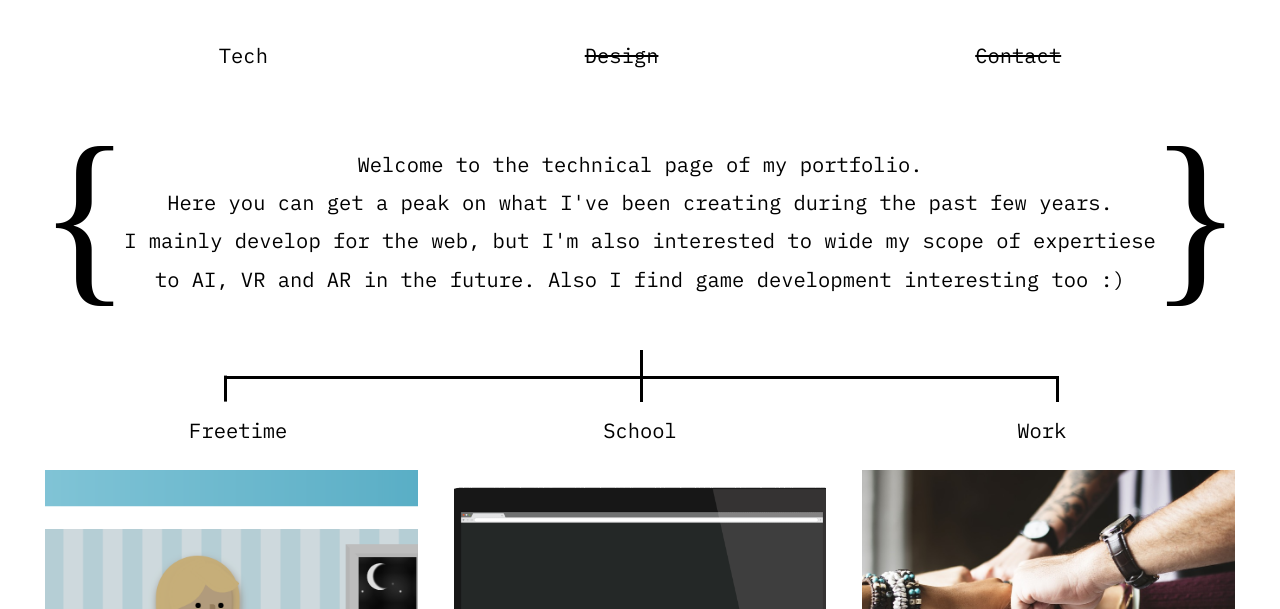
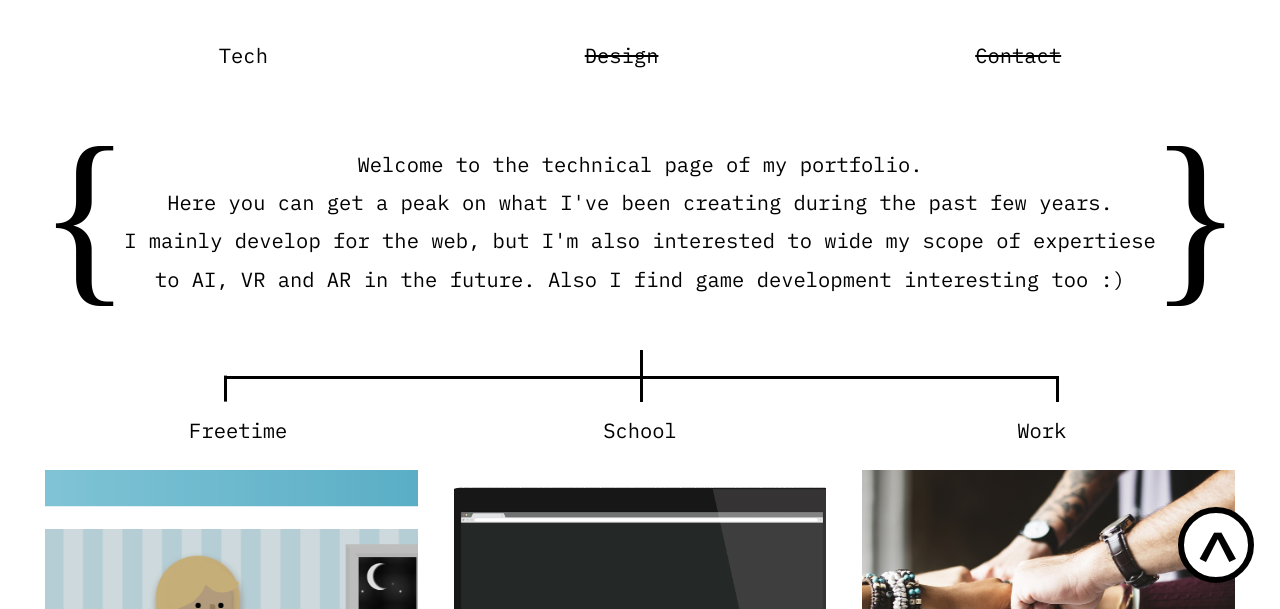
Before and after one commit to tiiarautavesi/tiiarautavesi.github.io, a plain HTML site: page index.html in a window 1280 px wide. Shown: the part 191-800 px from the top of the page. Drawn offline with nearby package versions, Linux system fonts and the light colour scheme.

Commit message:
scroll up btn added

```diff
--- a/index.html
+++ b/index.html
@@ -111,6 +111,8 @@
     </div>
   </div>
 
+  <div class="scroll-up"></div>
+
 </body>
 
 <script>
@@ -170,6 +172,15 @@
       $('.pop-up-tech').slideUp();
     });
 
+    //scroll up
+
+    $('.scroll-up').on('click', function() {
+      $("html, body").animate({
+        scrollTop: 0
+      }, "slow");
+      return false;
+    });
+
     //menu
 
     $('.link').on('click', function() {
--- a/style.css
+++ b/style.css
@@ -311,3 +311,23 @@ hr {
     transform: rotateY(-180deg);
   }
 }
+
+.scroll-up {
+  position: fixed;
+  bottom: 2vw;
+  right: 2vw;
+  width: 5vw;
+  height: 5vw;
+  background: white;
+  border: 0.5vw solid black;
+  border-radius: 50%;
+  cursor: pointer;
+  overflow: hidden;
+}
+
+.scroll-up:before {
+  content: '^';
+  font-size: 5vw;
+  padding: 1vw;
+  font-weight: bolder;
+}
```
